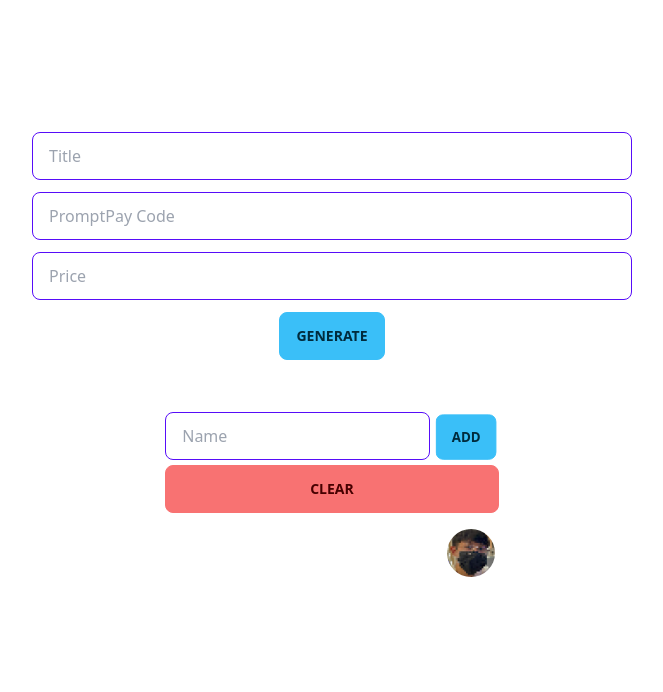
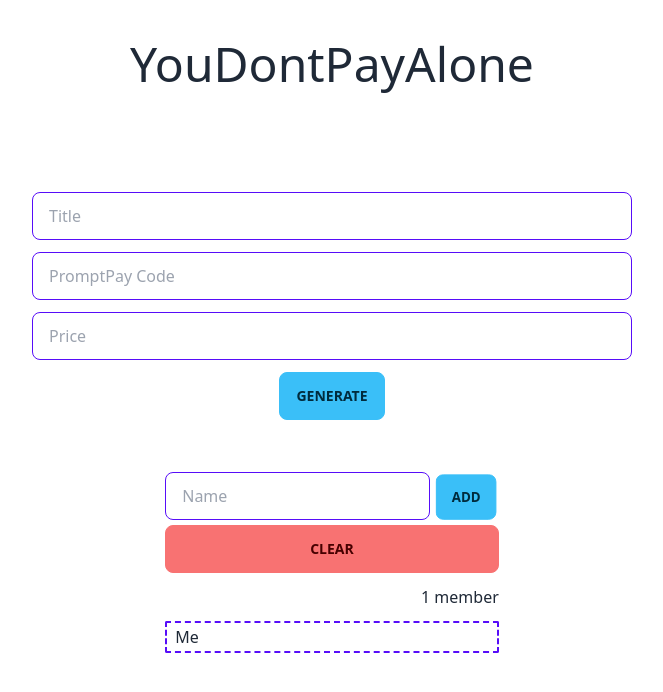
Before and after one commit to Homiez09/YouDontPayAlone, a SvelteKit app: page / in a window 1280 px wide. Shown: the top 692 px of the page, without its empty margins (308-971 px from the left). Built offline with nearby package versions, Linux system fonts and the light colour scheme.

Commit message:
update: You can remove member that you want then generate new QRcode

```diff
--- a/src/components/members.svelte
+++ b/src/components/members.svelte
@@ -3,33 +3,32 @@
 </script>
 
 <div class="flex flex-col">
-	<div class="avatar-group -space-x-6">
+	{memberCount.length} member{memberCount.length > 1 ? "s" : ""}
+	<!-- <div class="avatar-group -space-x-6">
 		{#if memberCount.length < 3}
 			{#each memberCount as member}
 				<div class="avatar">
-					<div class="w-12">
+					<div class="w-8">
 						<img src="/images/avatar.png" alt="avatar" />
 					</div>
 				</div>
 			{/each}
 		{:else}
 			<div class="avatar">
-				<div class="w-12">
+				<div class="w-8">
 					<img src="/images/avatar.png" alt="avatar" />
 				</div>
 			</div>
 			<div class="avatar">
-				<div class="w-12">
+				<div class="w-8">
 					<img src="/images/avatar.png" alt="avatar" />
 				</div>
 			</div>
 			<div class="avatar placeholder">
-				<div class="w-12 bg-neutral-focus text-neutral-content">
+				<div class="w-8 bg-neutral-focus text-neutral-content">
 					<span>+{memberCount.length - 2}</span>
 				</div>
 			</div>
 		{/if}
-	</div>
-
-
+	</div> -->
 </div>
--- a/src/routes/+page.svelte
+++ b/src/routes/+page.svelte
@@ -36,7 +36,15 @@
 	};
 
 	const clearMember = () => {
-       members = ['Me']
+		members = ['Me'];
+	};
+
+	const removeMember = (index: number) => {
+		members.splice(index, 1);
+		members = [...members];
+		if (chkGenerate) {
+			generateQR();
+		}
 	}
 </script>
 
@@ -50,8 +58,9 @@
 	/>
 </svelte:head>
 
-<main class="p-10">
+<main class="p-10 select-none">
 	<div class="h-1/2 flex flex-col items-center justify-center gap-3">
+		<h1 class="text-5xl">YouDontPayAlone</h1>
 		<div class="qrImage flex m-10 self-center" />
 		<input
 			bind:value={title}
@@ -106,8 +115,19 @@
 					<button class="btn btn-error w-auto" on:click={clearMember}>Clear</button>
 				</div>
 				<div class="flex justify-end">
-                    <Members memberCount={members}/>
+					<Members memberCount={members} />
 				</div>
+				{#each members as member, index}
+				<div class="grid h-8 rounded-sm border-dashed border-2 border-primary">
+					<div class="flex">
+						<div class="flex flex-col w-3/4 mx-2 justify-center">{member}</div>
+						{#if member !== 'Me'}
+						<!-- svelte-ignore a11y-click-events-have-key-events -->
+						<div class="flex flex-col w-1/4 mx-2 justify-center hover:cursor-pointer text-error" on:click={() => removeMember(index)}>remove</div>
+						{/if}
+					</div>
+				</div>
+				{/each}
 			</div>
 		</div>
 	</div>
```
Lines whose indentation alone changed are shown as unchanged.
